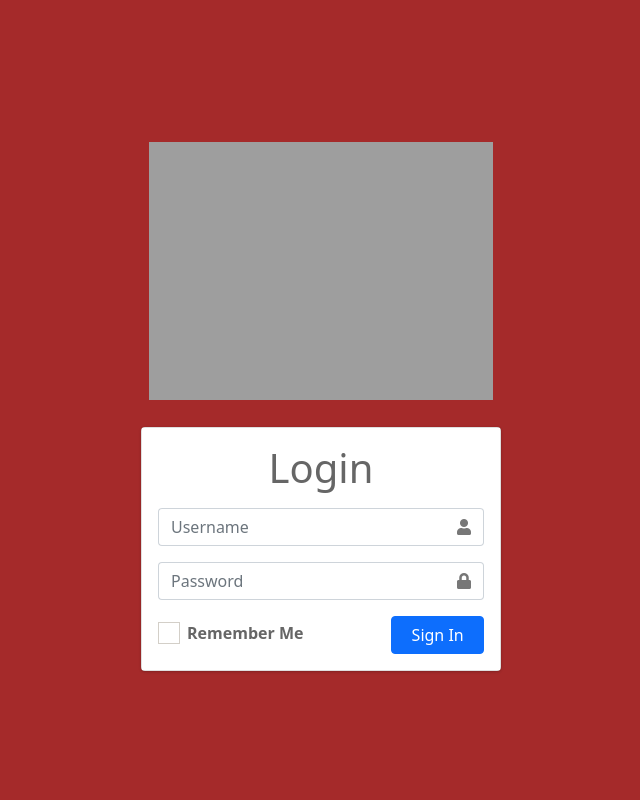
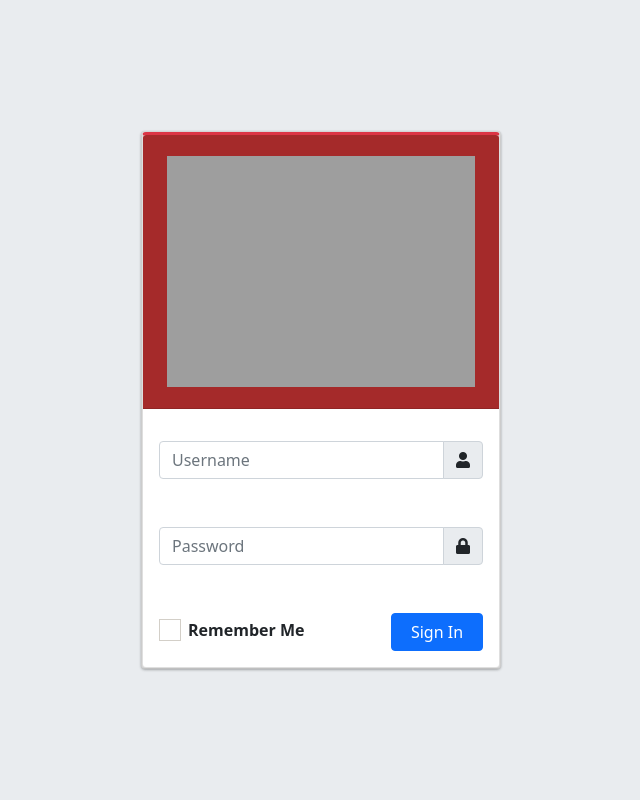
Before and after one commit to HiamQuan/Assignment_group7, a PHP site: page /Assignment_group7/ in a window 1280 px wide. Shown: the whole page, without its empty margins (319-959 px from the left). Run offline with PHP 8.4, Linux system fonts and the light colour scheme; some libraries are stand-ins or nearby versions.

Commit message:
update form

```diff
--- a/public/customize/css/login/login.css
+++ b/public/customize/css/login/login.css
@@ -1,3 +1,3 @@
-.login-page {
+.text-center {
     background-color: brown;
 }
--- a/views/login/form-login.php
+++ b/views/login/form-login.php
@@ -18,18 +18,18 @@
 
 <body class="hold-transition login-page">
     <div class="login-box">
-        <div class="login-logo">
+        <!-- /.login-logo -->
+        <div class="card">
+            <div class="card card-outline card-danger">
+                <div class="card-header text-center">
                     <a href="http://localhost:81/Assignment_group7/admin" class="brand-link" style="text-align: center;">
                         <img src="http://localhost:81/Assignment_group7/public/upload/header/grandrestaurant_logo.png" alt="Grand Logo" class="img-fluid" style="opacity:1">
                     </a>
                 </div>
-        <!-- /.login-logo -->
-        <div class="card">
-            <div class="card-body login-card-body form">
-                <h1 style="text-align: center;">Login</h1>
+                <div class="card-body">
                     <p style="color: red;"><?= isset($_GET['err']) ? 'Tài khoản không tồn tại hoặc mật khẩu không chính xác' : ''; ?></p>
                     <form action="<?= BASE_URL . 'login/submit' ?>" method="post">
-                    <div class="input-group mb-3">
+                        <div class="input-group mb-5">
                             <input type="text" name="user_name" value="<?= isset($_COOKIE["member_login"]) && $_COOKIE['member_login'] != "" ? $user['user_name'] :  ""; ?>" class="form-control" placeholder="Username" autocomplete="off">
                             <div class="input-group-append">
                                 <div class="input-group-text">
@@ -37,7 +37,7 @@
                                 </div>
                             </div>
                         </div>
-                    <div class="input-group mb-3">
+                        <div class="input-group mb-5">
                             <input type="password" name="password" class="form-control" placeholder="Password" value="<?= isset($_COOKIE["member_login"]) && $_COOKIE['member_login'] != "" ? $user['password'] :  ""; ?>">
                             <div class="input-group-append">
                                 <div class="input-group-text">
@@ -62,6 +62,7 @@
                         </div>
                     </form>
                 </div>
+            </div>
             <!-- /.login-card-body -->
         </div>
     </div>
```
Lines whose indentation alone changed are shown as unchanged.
